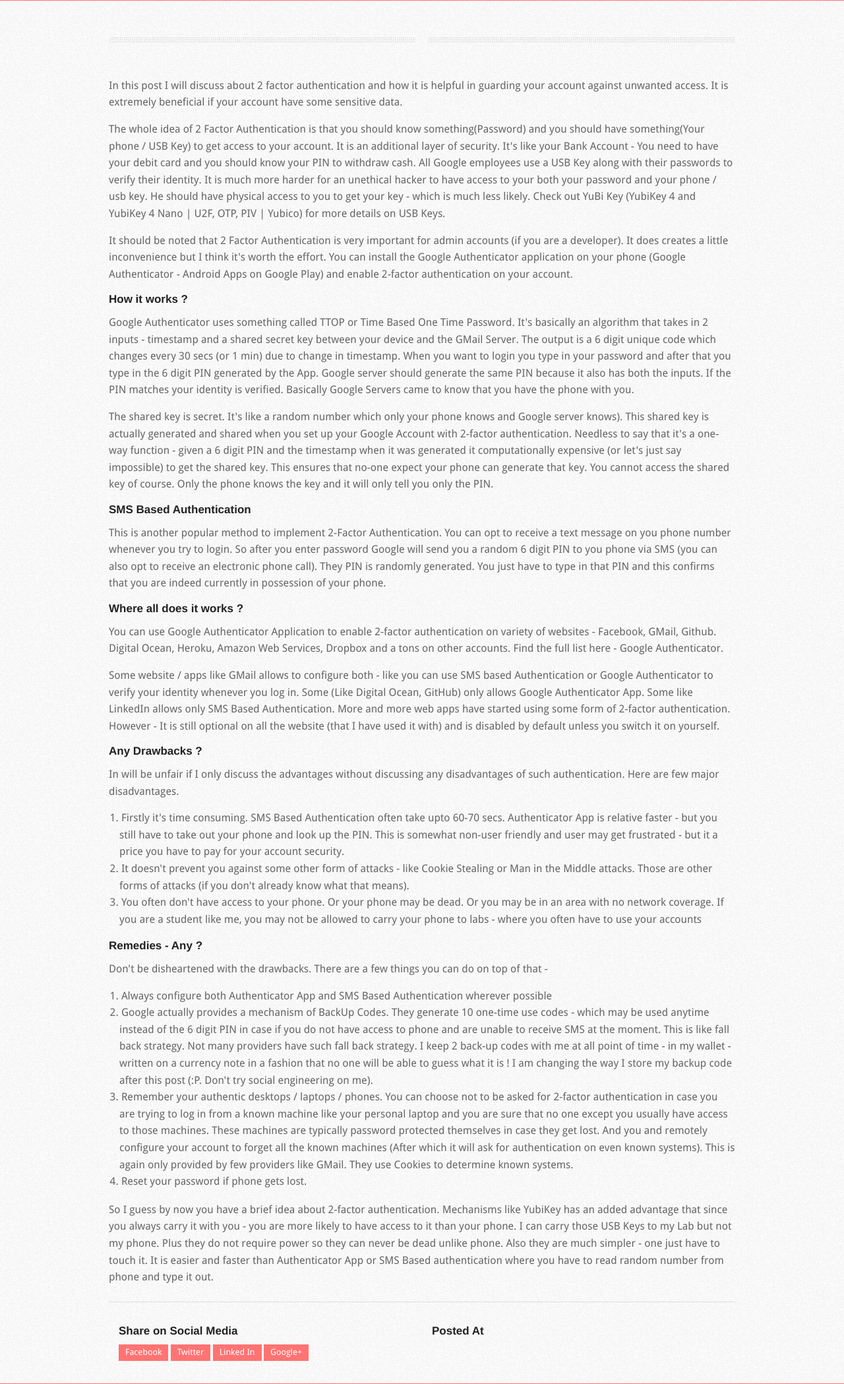
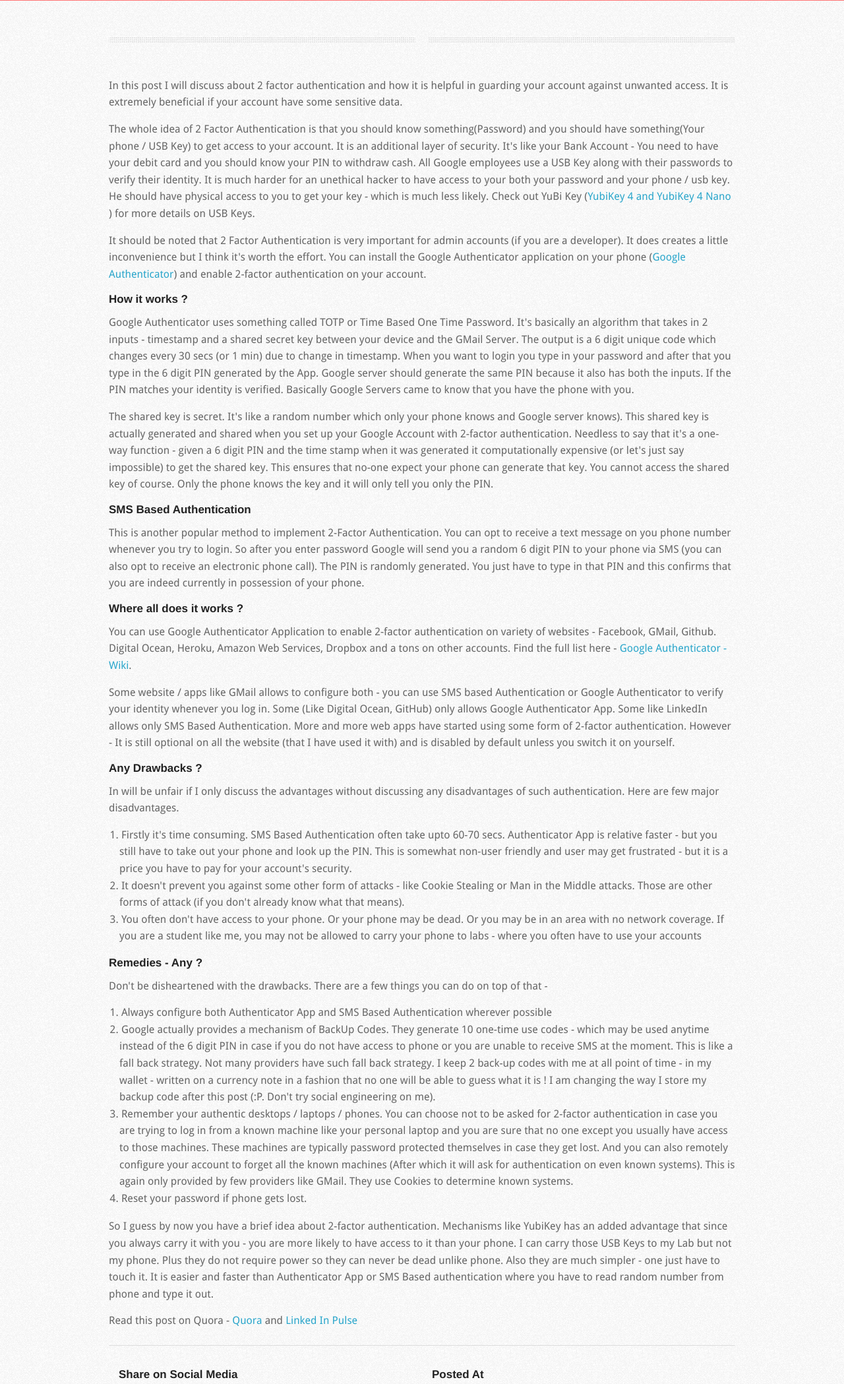
Before and after one commit to ashish1294/PersonalWebsite, a Django app: template mysite/templates/blog/two_factor_authentication.html in a window 1280 px wide. Shown: the part 177-2275 px from the top of the page at 66% size. Run offline with Django 3.2, Linux system fonts and the light colour scheme; the template is opened without the code that fills it, so the values that code supplies are empty.

Commit message:
Blog - 2 factor updated

```diff
--- a/mysite/templates/blog/two_factor_authentication.html
+++ b/mysite/templates/blog/two_factor_authentication.html
@@ -6,38 +6,38 @@
         In this post I will discuss about 2 factor authentication and how it is helpful in guarding your account against unwanted access. It is extremely beneficial if your account have some sensitive data.
     </p>
     <p>
-        The whole idea of 2 Factor Authentication is that you should know something(Password) and you should have something(Your phone / USB Key) to get access to your account. It is an additional layer of security. It's like your Bank Account - You need to have your debit card and you should know your PIN to withdraw cash. All Google employees use a USB Key along with their passwords to verify their identity. It is much more harder for an unethical hacker to have access to your both your password and your phone / usb key. He should have physical access to you to get your key - which is much less likely. Check out YuBi Key (YubiKey 4 and YubiKey 4 Nano | U2F, OTP, PIV | Yubico) for more details on USB Keys.
+        The whole idea of 2 Factor Authentication is that you should know something(Password) and you should have something(Your phone / USB Key) to get access to your account. It is an additional layer of security. It's like your Bank Account - You need to have your debit card and you should know your PIN to withdraw cash. All Google employees use a USB Key along with their passwords to verify their identity. It is much harder for an unethical hacker to have access to your both your password and your phone / usb key. He should have physical access to you to get your key - which is much less likely. Check out YuBi Key (<a href='https://www.yubico.com/products/yubikey-hardware/yubikey4/'>YubiKey 4 and YubiKey 4 Nano </a>) for more details on USB Keys.
     </p>
     <p>
-        It should be noted that 2 Factor Authentication is very important for admin accounts (if you are a developer). It does creates a little inconvenience but I think it's worth the effort. You can install the Google Authenticator application on your phone (Google Authenticator - Android Apps on Google Play) and enable 2-factor authentication on your account.
+        It should be noted that 2 Factor Authentication is very important for admin accounts (if you are a developer). It does creates a little inconvenience but I think it's worth the effort. You can install the Google Authenticator application on your phone (<a href='https://play.google.com/store/apps/details?id=com.google.android.apps.authenticator2&hl=en'>Google Authenticator</a>) and enable 2-factor authentication on your account.
     </p>
     <h5>How it works ?</h5>
     <p>
-        Google Authenticator uses something called TTOP or Time Based One Time Password. It's basically an algorithm that takes in 2 inputs - timestamp and a shared secret key between your device and the GMail Server. The output is a 6 digit unique code which changes every 30 secs (or 1 min) due to change in timestamp. When you want to login you type in your password and after that you type in the 6 digit PIN generated by the App. Google server should generate the same PIN because it also has both the inputs. If the PIN matches your identity is verified. Basically Google Servers came to know that you have the phone with you.
+        Google Authenticator uses something called TOTP or Time Based One Time Password. It's basically an algorithm that takes in 2 inputs - timestamp and a shared secret key between your device and the GMail Server. The output is a 6 digit unique code which changes every 30 secs (or 1 min) due to change in timestamp. When you want to login you type in your password and after that you type in the 6 digit PIN generated by the App. Google server should generate the same PIN because it also has both the inputs. If the PIN matches your identity is verified. Basically Google Servers came to know that you have the phone with you.
     </p>
     <p>
-        The shared key is secret. It's like a random number which only your phone knows and Google server knows). This shared key is actually generated and shared when you set up your Google Account with 2-factor authentication. Needless to say that it's a one-way function - given a 6 digit PIN and the timestamp when it was generated it computationally expensive (or let's just say impossible) to get the shared key. This ensures that no-one expect your phone can generate that key. You cannot access the shared key of course. Only the phone knows the key and it will only tell you only the PIN.
+        The shared key is secret. It's like a random number which only your phone knows and Google server knows). This shared key is actually generated and shared when you set up your Google Account with 2-factor authentication. Needless to say that it's a one-way function - given a 6 digit PIN and the time stamp when it was generated it computationally expensive (or let's just say impossible) to get the shared key. This ensures that no-one expect your phone can generate that key. You cannot access the shared key of course. Only the phone knows the key and it will only tell you only the PIN.
     </p>
     <h5>SMS Based Authentication</h5>
     <p>
-        This is another popular method to implement 2-Factor Authentication. You can opt to receive a text message on you phone number whenever you try to login. So after you enter password Google will send you a random 6 digit PIN to you phone via SMS (you can also opt to receive an electronic phone call). They PIN is randomly generated. You just have to type in that PIN and this confirms that you are indeed currently in possession of your phone.
+        This is another popular method to implement 2-Factor Authentication. You can opt to receive a text message on you phone number whenever you try to login. So after you enter password Google will send you a random 6 digit PIN to your phone via SMS (you can also opt to receive an electronic phone call). The PIN is randomly generated. You just have to type in that PIN and this confirms that you are indeed currently in possession of your phone.
     </p>
     <h5>Where all does it works ?</h5>
     <p>
-        You can use Google Authenticator Application to enable 2-factor authentication on variety of websites - Facebook, GMail, Github. Digital Ocean, Heroku, Amazon Web Services, Dropbox and a tons on other accounts. Find the full list here - Google Authenticator.
+        You can use Google Authenticator Application to enable 2-factor authentication on variety of websites - Facebook, GMail, Github. Digital Ocean, Heroku, Amazon Web Services, Dropbox and a tons on other accounts. Find the full list here - <a href='https://en.wikipedia.org/wiki/Google_Authenticator#Usage'>Google Authenticator - Wiki</a>.
     </p>
     <p>
-        Some website / apps like GMail allows to configure both - like you can use SMS based Authentication or Google Authenticator to verify your identity whenever you log in. Some (Like Digital Ocean, GitHub) only allows Google Authenticator App. Some like LinkedIn allows only SMS Based Authentication. More and more web apps have started using some form of 2-factor authentication. However - It is still optional on all the website (that I have used it with) and is disabled by default unless you switch it on yourself.
+        Some website / apps like GMail allows to configure both - you can use SMS based Authentication or Google Authenticator to verify your identity whenever you log in. Some (Like Digital Ocean, GitHub) only allows Google Authenticator App. Some like LinkedIn allows only SMS Based Authentication. More and more web apps have started using some form of 2-factor authentication. However - It is still optional on all the website (that I have used it with) and is disabled by default unless you switch it on yourself.
     </p>
     <h5>Any Drawbacks ?</h5>
     <p>
         In will be unfair if I only discuss the advantages without discussing any disadvantages of such authentication. Here are few major disadvantages.
         <ol>
             <li>
-                Firstly it's time consuming. SMS Based Authentication often take upto 60-70 secs. Authenticator App is relative faster - but you still have to take out your phone and look up the PIN. This is somewhat non-user friendly and user may get frustrated - but it a price you have to pay for your account security.
+                Firstly it's time consuming. SMS Based Authentication often take upto 60-70 secs. Authenticator App is relative faster - but you still have to take out your phone and look up the PIN. This is somewhat non-user friendly and user may get frustrated - but it is a price you have to pay for your account's security.
             </li>
             <li>
-                It doesn't prevent you against some other form of attacks - like Cookie Stealing or Man in the Middle attacks. Those are other forms of attacks (if you don't already know what that means).
+                It doesn't prevent you against some other form of attacks - like Cookie Stealing or Man in the Middle attacks. Those are other forms of attack (if you don't already know what that means).
             </li>
             <li>
                 You often don't have access to your phone. Or your phone may be dead. Or you may be in an area with no network coverage. If you are a student like me, you may not be allowed to carry your phone to labs - where you often have to use your accounts
@@ -52,10 +52,10 @@
                 Always configure both Authenticator App and SMS Based Authentication wherever possible
             </li>
             <li>
-                Google actually provides a mechanism of BackUp Codes. They generate 10 one-time use codes - which may be used anytime instead of the 6 digit PIN in case if you do not have access to phone and are unable to receive SMS at the moment. This is like fall back strategy. Not many providers have such fall back strategy. I keep 2 back-up codes with me at all point of time - in my wallet - written on a currency note in a fashion that no one will be able to guess what it is ! I am changing the way I store my backup code after this post (:P. Don't try social engineering on me).
+                Google actually provides a mechanism of BackUp Codes. They generate 10 one-time use codes - which may be used anytime instead of the 6 digit PIN in case if you do not have access to phone or you are unable to receive SMS at the moment. This is like a fall back strategy. Not many providers have such fall back strategy. I keep 2 back-up codes with me at all point of time - in my wallet - written on a currency note in a fashion that no one will be able to guess what it is ! I am changing the way I store my backup code after this post (:P. Don't try social engineering on me).
             </li>
             <li>
-                Remember your authentic desktops / laptops / phones. You can choose not to be asked for 2-factor authentication in case you are trying to log in from a known machine like your personal laptop and you are sure that no one except you usually have access to those machines. These machines are typically password protected themselves in case they get lost. And you and remotely configure your account to forget all the known machines (After which it will ask for authentication on even known systems). This is again only provided by few providers like GMail. They use Cookies to determine known systems.
+                Remember your authentic desktops / laptops / phones. You can choose not to be asked for 2-factor authentication in case you are trying to log in from a known machine like your personal laptop and you are sure that no one except you usually have access to those machines. These machines are typically password protected themselves in case they get lost. And you can also remotely configure your account to forget all the known machines (After which it will ask for authentication on even known systems). This is again only provided by few providers like GMail. They use Cookies to determine known systems.
             </li>
             <li>
                 Reset your password if phone gets lost.
@@ -65,5 +65,8 @@
     <p>
         So I guess by now you have a brief idea about 2-factor authentication. Mechanisms like YubiKey has an added advantage that since you always carry it with you - you are more likely to have access to it than your phone. I can carry those USB Keys to my Lab but not my phone. Plus they do not require power so they can never be dead unlike phone. Also they are much simpler - one just have to touch it. It is easier and faster than Authenticator App or SMS Based authentication where you have to read random number from phone and type it out.
     </p>
+    <p>
+        Read this post on Quora - <a href="https://ashish1294.quora.com/Securing-web-accounts-using-2-factor-authentication">Quora</a> and <a href="https://www.linkedin.com/pulse/securing-web-accounts-using-2-factor-authentication-ashish-kedia?trk=hp-feed-article-title-publish">Linked In Pulse</a>
+    </p>
 {% endautoescape %}
 {% endblock %}
```
